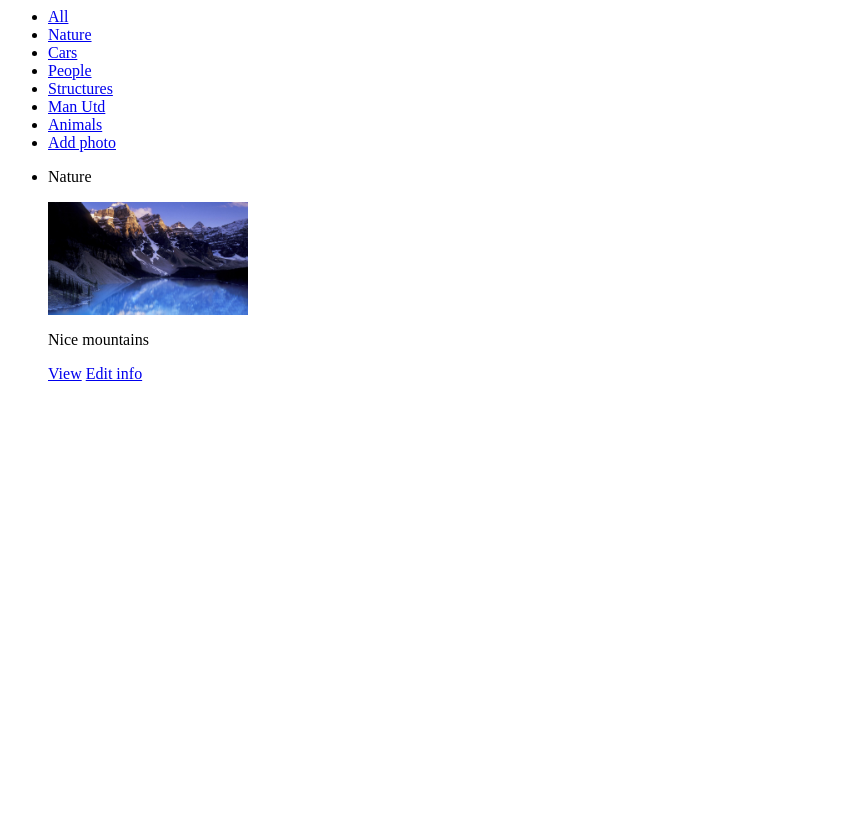
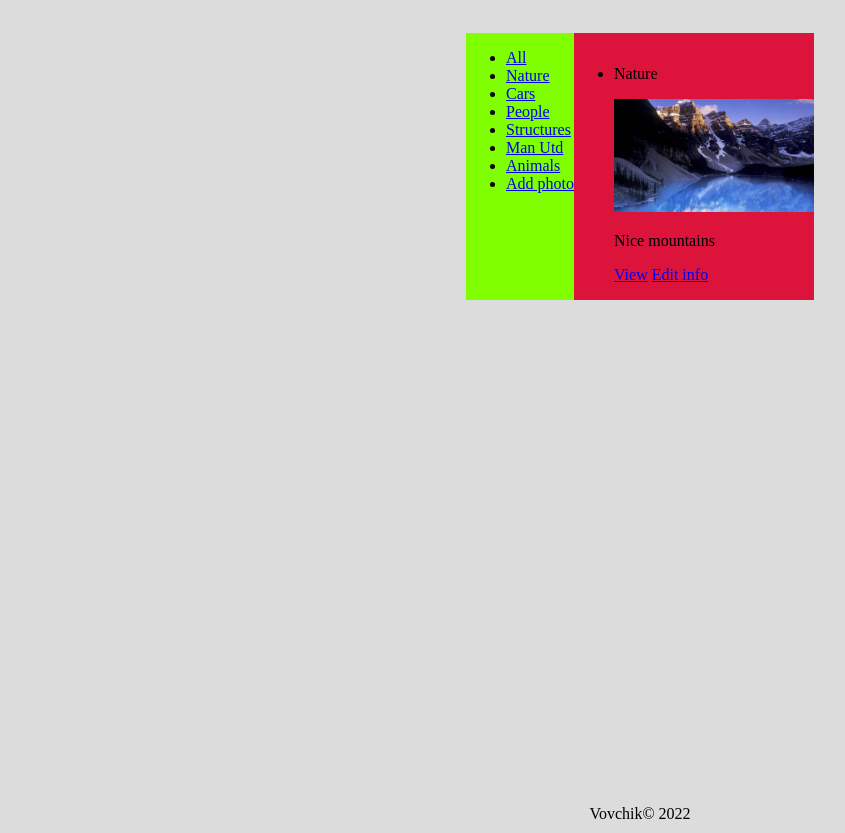
Before and after one commit to Vovchik01/photo_album_3, a Django app: a page that uses base/templates/base/index.html in a window 1280 px wide. Shown: the whole page, without its empty margins (0-845 px from the left). Before the commit the page ends 381 px from the top, so only its background shows below. Run offline with Django 4.2, Linux system fonts and the light colour scheme; data comes from the database, SQL or seed files in the repository; both versions use the stored data as it was after the commit; parts of the project's set-up code (start-up, migrations or seed data) failed here and were passed over.

Commit message:
added dynamic year (bad way but works for now)

```diff
--- /dev/null
+++ b/base/static/base/css/base.css
@@ -0,0 +1,25 @@
+html {
+  height: 100%;
+}
+
+body {
+  display: flex;
+  flex-direction: column;
+  justify-content: center;
+  align-items: center;
+  background: #dcdcdc;
+  min-height: 100%;
+  padding-top: 25px;
+}
+
+footer {
+  padding: 10px;
+  margin-top: auto;
+}
+
+.container {
+  display: flex;
+  margin: 0 auto;
+  max-width: 1440px;
+  background: cornflowerblue;
+}
--- /dev/null
+++ b/base/static/base/css/index.css
@@ -0,0 +1,8 @@
+.left-part {
+  background: chartreuse;
+}
+
+.right-part {
+  display: flex;
+  background: crimson;
+}
--- a/base/templates/base/add_photo.html
+++ b/base/templates/base/add_photo.html
@@ -1,3 +1,4 @@
+{% extends 'base/base.html' %} {% block body %}
 <a href="{% url 'index' %}">Go back</a>
 <form action="" method="POST" enctype="multipart/form-data">
   {% csrf_token %}
@@ -12,3 +13,4 @@
   <input type="text" name="description" id="description" />
   <button type="submit">Add photo</button>
 </form>
+{% endblock body %}
--- a/base/templates/base/base.html
+++ b/base/templates/base/base.html
@@ -0,0 +1,16 @@
+{% load static %}
+<!DOCTYPE html>
+<html lang="en">
+  <head>
+    <meta charset="UTF-8" />
+    <meta http-equiv="X-UA-Compatible" content="IE=edge" />
+    <meta name="viewport" content="width=device-width, initial-scale=1.0" />
+    <link rel="stylesheet" href="{% static 'base/css/base.css' %}" />
+    {% block head %} {% endblock head %}
+    <title>Photo Album</title>
+  </head>
+  <body>
+    <div class="container">{% block body %} {% endblock body %}</div>
+    <footer>Vovchik&copy {{ current_year }}</footer>
+  </body>
+</html>
--- a/base/templates/base/delete_page.html
+++ b/base/templates/base/delete_page.html
@@ -1,3 +1,4 @@
+{% extends 'base/base.html' %} {% block body %}
 <h1>Are you sure you want to delete this photo?</h1>
 <img style="width: 500px" src="{{ photo.image.url }}" alt="some image" />
 <a href="{% url 'index' %}">Cancel</a>
@@ -6,3 +7,4 @@
     {% csrf_token %}
     <button type="submit">Delete</button>
 </form>
+{% endblock body %}
--- a/base/templates/base/edit_page.html
+++ b/base/templates/base/edit_page.html
@@ -1,3 +1,4 @@
+{% extends 'base/base.html' %} {% block body %}
 <a href="{% url 'index' %}">Go back</a>
 <form action="" method="POST" enctype="multipart/form-data">
   {% csrf_token %}
@@ -17,3 +18,4 @@
   <button type="submit">Save</button>
   <button type="reset">Reset</button>
 </form>
+{% endblock body %}
--- a/base/templates/base/index.html
+++ b/base/templates/base/index.html
@@ -1,3 +1,7 @@
+{% extends 'base/base.html' %} {% load static %} {% block head %}
+<link rel="stylesheet" href="{% static 'base/css/index.css' %}" />
+{% endblock head %} {% block body %}
+<div class="left-part">
   <ul>
     <li><a href="{% url 'index' %}">All</a></li>
     {% for category in categories %}
@@ -5,7 +9,8 @@
     {% endfor %}
     <li><a href="{% url 'add_photo' %}">Add photo</a></li>
   </ul>
-
+</div>
+<div class="right-part">
   <ul>
     {% for photo in photos %}
     <li>
@@ -17,3 +22,5 @@
     </li>
     {% endfor %}
   </ul>
+</div>
+{% endblock body %}
--- a/base/templates/base/view_photo.html
+++ b/base/templates/base/view_photo.html
@@ -1,6 +1,8 @@
+{% extends 'base/base.html' %} {% block body %}
 <a href="{% url 'index' %}">Go back</a>
 <a href="{% url 'edit_page' photo.id %}">Edit info</a>
 <a href="{% url 'delete_page' photo.id %}">Delete</a>
 <p>{{ photo.category }}</p>
 <img style="width: 500px" src="{{ photo.image.url }}" alt="some image" />
 <p>{{ photo.description }}</p>
+{% endblock body %}
--- a/base/views.py
+++ b/base/views.py
@@ -1,4 +1,5 @@
 from django.shortcuts import render, redirect
+from datetime import datetime
 from .models import *
 
 def index(request):
@@ -10,8 +11,11 @@ def index(request):
     else:
         photos = Photo.objects.filter(category__name=category)
 
+    now = datetime.now()
+    current_year = now.year
 
-    context = {'categories': categories, 'photos': photos,}
+
+    context = {'categories': categories, 'photos': photos, 'current_year': current_year,}
     return render(request, 'base/index.html', context)
 
 def add_photo(request):
@@ -36,19 +40,28 @@ def add_photo(request):
 
         return redirect('index')
 
+    now = datetime.now()
+    current_year = now.year
 
-    context = {'categories': categories,}
+    context = {'categories': categories, 'current_year': current_year,}
     return render(request, 'base/add_photo.html', context)
 
 def view_photo(request, pk):
     photo = Photo.objects.get(id=pk)
-    context = {'photo': photo}
+
+    now = datetime.now()
+    current_year = now.year
+
+    context = {'photo': photo, 'current_year': current_year,}
     return render(request, 'base/view_photo.html', context)
 
 
 def edit_page(request, pk):
     categories = Category.objects.all()
     photo = Photo.objects.get(id=pk)
+
+    now = datetime.now()
+    current_year = now.year
 
     if request.method == 'POST':
         data = request.POST
@@ -66,15 +79,19 @@ def edit_page(request, pk):
             )
         return redirect('index')
 
-    context = {'photo': photo, 'categories': categories,}
+    context = {'photo': photo, 'categories': categories, 'current_year': current_year,}
     return render(request, 'base/edit_page.html', context)
 
 
 def delete_page(request, pk):
     photo = Photo.objects.get(id=pk)
+
+    now = datetime.now()
+    current_year = now.year
+
     if request.method == 'POST':
         photo.delete()
         return redirect('index')
 
-    context = {'photo': photo}
+    context = {'photo': photo, 'current_year': current_year,}
     return render(request, 'base/delete_page.html', context)
```
Also changed, not shown: base/static/base/images/2022/01/17/153322-huawei-honor_play-morennoe_ozero-chest-android-1920x1080.jpg (added), db.sqlite3. Lines whose indentation alone changed are shown as unchanged.
